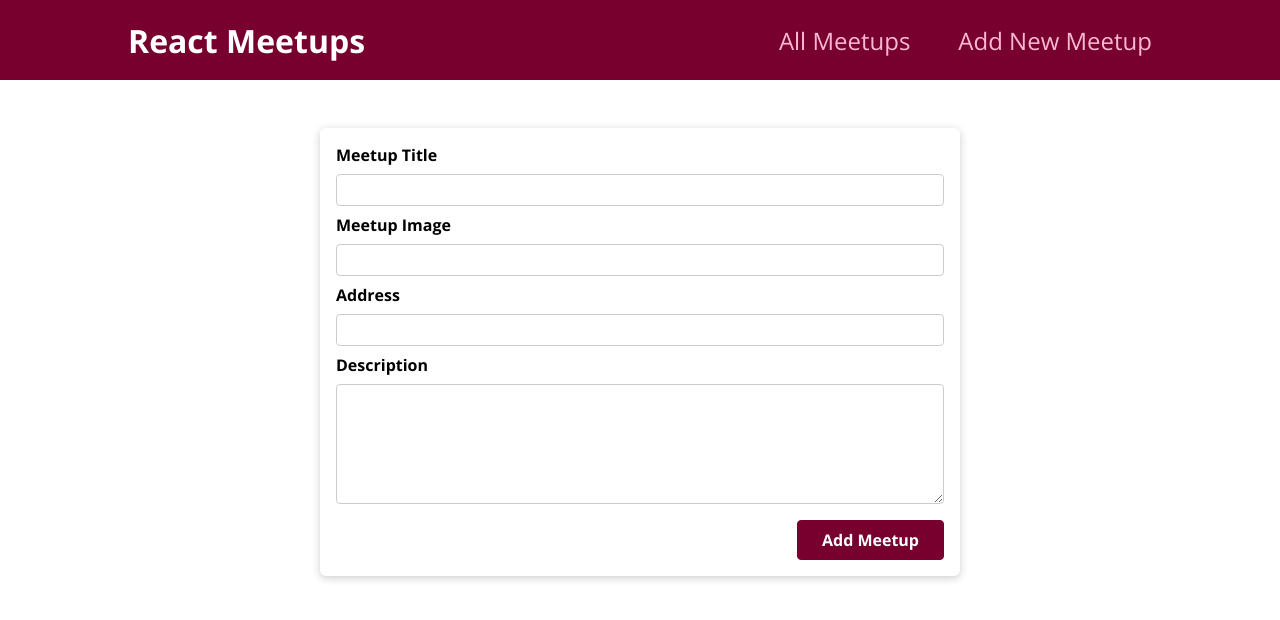
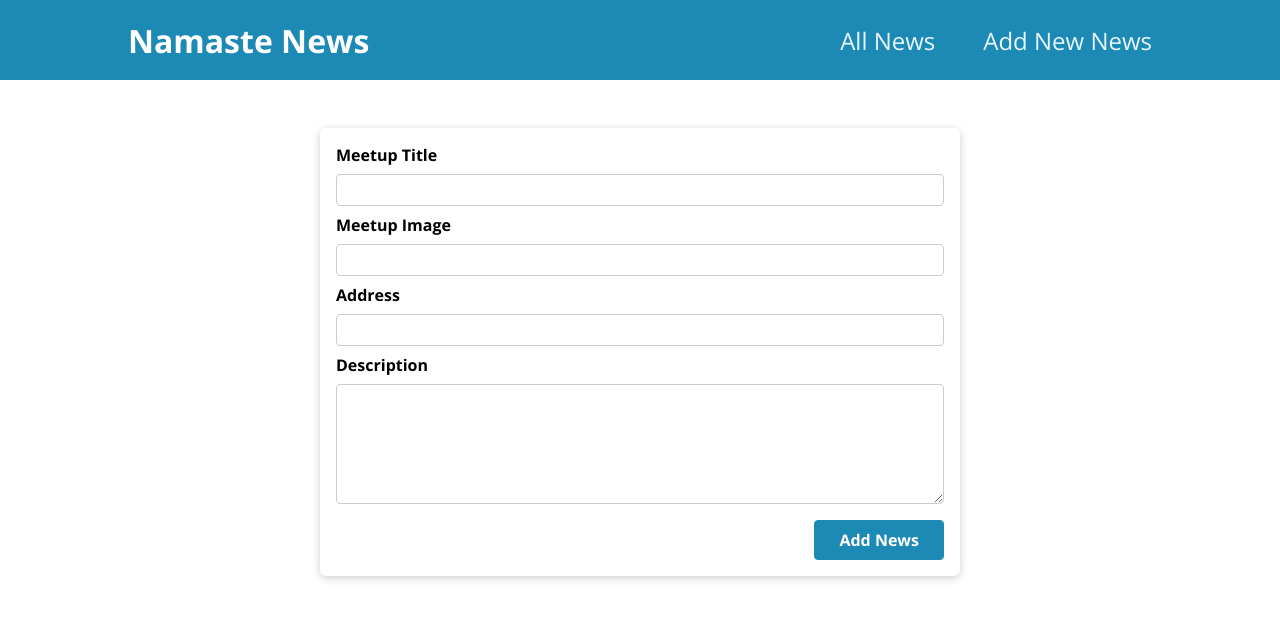
Before and after one commit to SiddharthDhirde/NamasteNews, a Next.js app: page /new-meetup in a window 1280 px wide. Shown: the top 620 px of the page. Built offline with nearby package versions, Linux system fonts and the light colour scheme.

Commit message:
configure the app for the NamasteNews. Changed content and styling for the app.

```diff
--- a/components/layout/MainNavigation.js
+++ b/components/layout/MainNavigation.js
@@ -5,14 +5,14 @@ function MainNavigation() {
 
   return (
     <header className={classes.header}>
-      <div className={classes.logo}>React Meetups</div>
+      <div className={classes.logo}>Namaste News</div>
       <nav>
         <ul>
           <li>
-            <Link href='/'>All Meetups</Link>
+            <Link href='/'>All News</Link>
           </li>
           <li>
-            <Link href='/new-meetup'>Add New Meetup</Link>
+            <Link href='/new-meetup'>Add New News</Link>
           </li>
         </ul>
       </nav>
--- a/components/layout/MainNavigation.module.css
+++ b/components/layout/MainNavigation.module.css
@@ -4,7 +4,7 @@
   display: flex;
   align-items: center;
   justify-content: space-between;
-  background-color: #77002e;
+  background-color: #1d8ab5;
   padding: 0 10%;
 }
 
@@ -29,7 +29,7 @@
 .header a {
   text-decoration: none;
   font-size: 1.5rem;
-  color: #fcb8d2;
+  color: #e7f6ff;
 }
 
 .header a:hover,
--- a/components/meetups/MeetupItem.module.css
+++ b/components/meetups/MeetupItem.module.css
@@ -33,8 +33,8 @@
 .actions button {
   font: inherit;
   cursor: pointer;
-  color: #77002e;
-  border: 1px solid #77002e;
+  color: #1d8ab5;
+  border: 1px solid #1d8ab5;
   background-color: transparent;
   padding: 0.5rem 1.5rem;
   border-radius: 4px;
@@ -42,5 +42,5 @@
 
 .actions button:hover,
 .actions button:active {
-  background-color: #ffe2ed;
+  background-color: #bdecff;
 }
--- a/components/meetups/NewMeetupForm.js
+++ b/components/meetups/NewMeetupForm.js
@@ -52,7 +52,7 @@ function NewMeetupForm(props) {
           ></textarea>
         </div>
         <div className={classes.actions}>
-          <button>Add Meetup</button>
+          <button>Add News</button>
         </div>
       </form>
     </Card>
--- a/components/meetups/NewMeetupForm.module.css
+++ b/components/meetups/NewMeetupForm.module.css
@@ -30,16 +30,16 @@
 .actions button {
   font: inherit;
   cursor: pointer;
-  background-color: #77002e;
+  background-color: #1d8ab5;
   color: white;
   padding: 0.5rem 1.5rem;
-  border: 1px solid #77002e;
+  border: 1px solid #1d8ab5;
   border-radius: 4px;
   font-weight: bold;
 }
 
 .actions button:hover,
 .actions button:active {
-  background-color: #a50e48;
-  border-color: #a50e48;
+  background-color: #207293 ;
+  border-color: #207293;
 }
--- a/pages/api/new-meetup.js
+++ b/pages/api/new-meetup.js
@@ -16,7 +16,7 @@ async function handler(req, res) {
 
     client.close();
 
-    res.status(201).json({ message: "Meetup inserted!" });
+    res.status(201).json({ message: "News inserted!" });
   }
 }
 
--- a/pages/index.js
+++ b/pages/index.js
@@ -8,10 +8,10 @@ function HomePage(props) {
   return (
     <Fragment>
       <Head>
-        <title>Nextjs Meetups</title>
+        <title>Namaste News</title>
         <meta
           name="description"
-          content="Browse a Huge list of highly active React/Nextjs Meetup!"
+          content="Share your News with the World!"
         />
       </Head>
       <MeetupList meetups={props.meetups} />
--- a/pages/new-meetup/index.js
+++ b/pages/new-meetup/index.js
@@ -26,10 +26,10 @@ function NewMeetupPage() {
   return (
     <Fragment>
       <Head>
-        <title>Add New Meetup</title>
+        <title>Add New News</title>
         <meta
           name="description"
-          content="Add your own Meetup and create amazing networking opportunities"
+          content="Add your own News to let the World know!"
         />
       </Head>
       <NewMeetupForm onAddMeetup={addMeetupHandler} />{" "}
```
